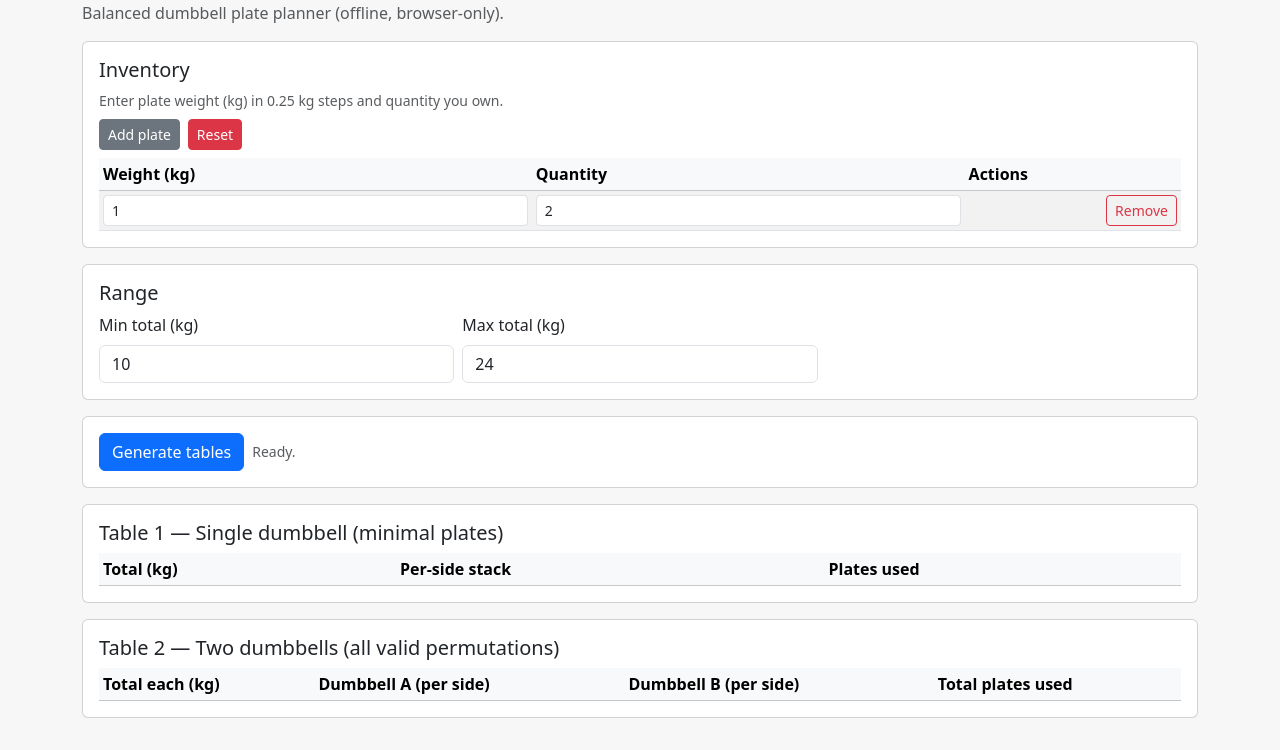
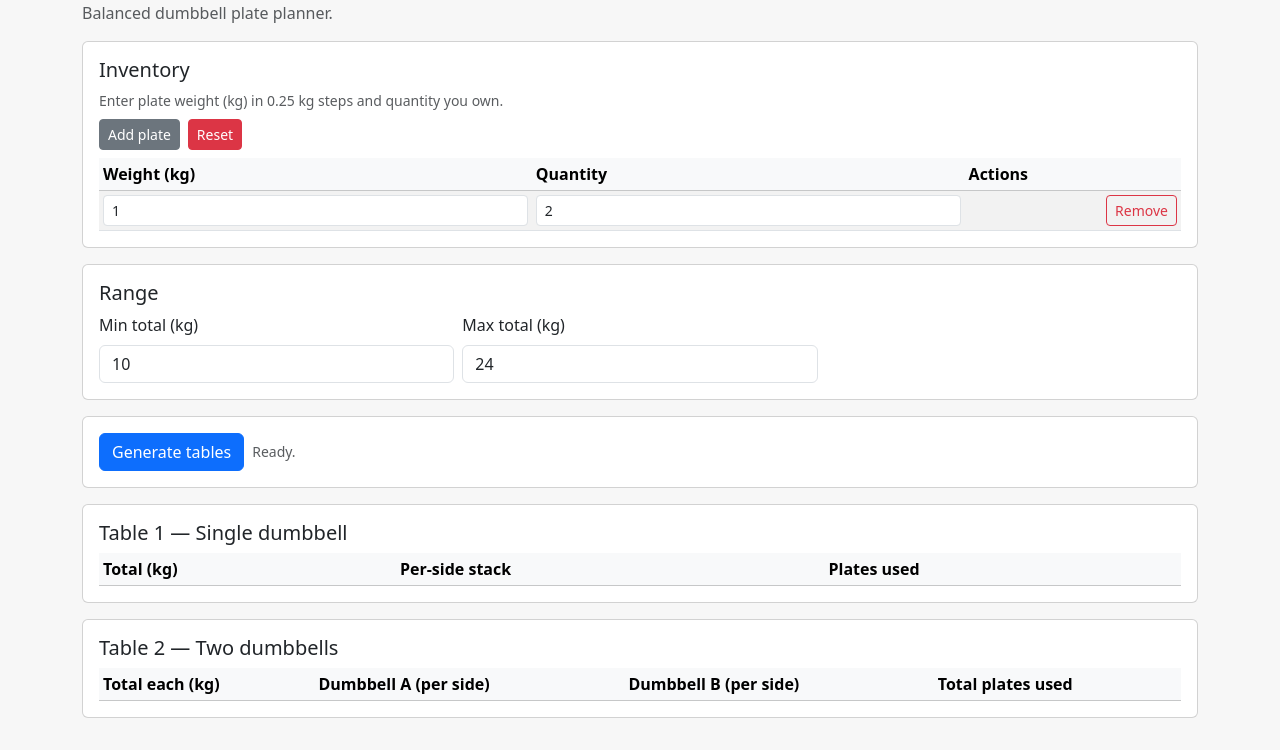
Before and after one commit to smichaelsen/donebell, a plain HTML site: page index.html in a window 1280 px wide. Shown: the part 53-803 px from the top of the page. Drawn offline with nearby package versions, Linux system fonts and the light colour scheme.

Commit message:
Simplify UI wording

```diff
--- a/index.html
+++ b/index.html
@@ -19,7 +19,7 @@
 <body class="container py-3">
   <header class="mb-3">
     <h1 class="h3 mb-1">donebell</h1>
-    <p class="text-muted mb-0">Balanced dumbbell plate planner (offline, browser-only).</p>
+    <p class="text-muted mb-0">Balanced dumbbell plate planner.</p>
   </header>
 
   <section class="card mb-3">
@@ -70,7 +70,7 @@
 
   <section class="card mb-3">
     <div class="card-body">
-      <h2 class="h5">Table 1 — Single dumbbell (minimal plates)</h2>
+      <h2 class="h5">Table 1 — Single dumbbell</h2>
       <div class="table-responsive">
         <table id="single-table" class="table table-sm table-striped align-middle mb-0">
           <thead class="table-light">
@@ -84,7 +84,7 @@
 
   <section class="card mb-3">
     <div class="card-body">
-      <h2 class="h5">Table 2 — Two dumbbells (all valid permutations)</h2>
+      <h2 class="h5">Table 2 — Two dumbbells</h2>
       <div class="table-responsive">
         <table id="pair-table" class="table table-sm table-striped align-middle mb-0">
           <thead class="table-light">
```
